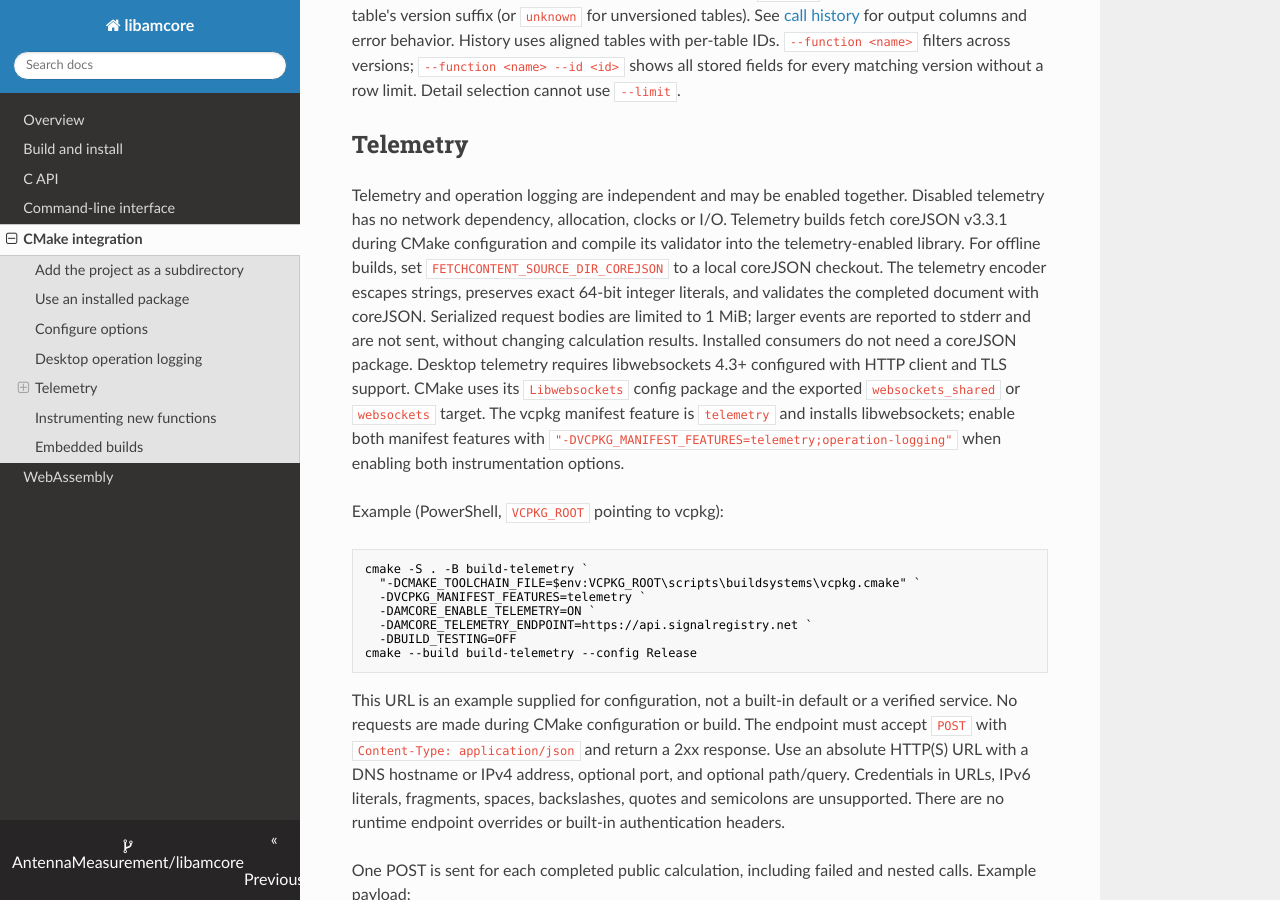
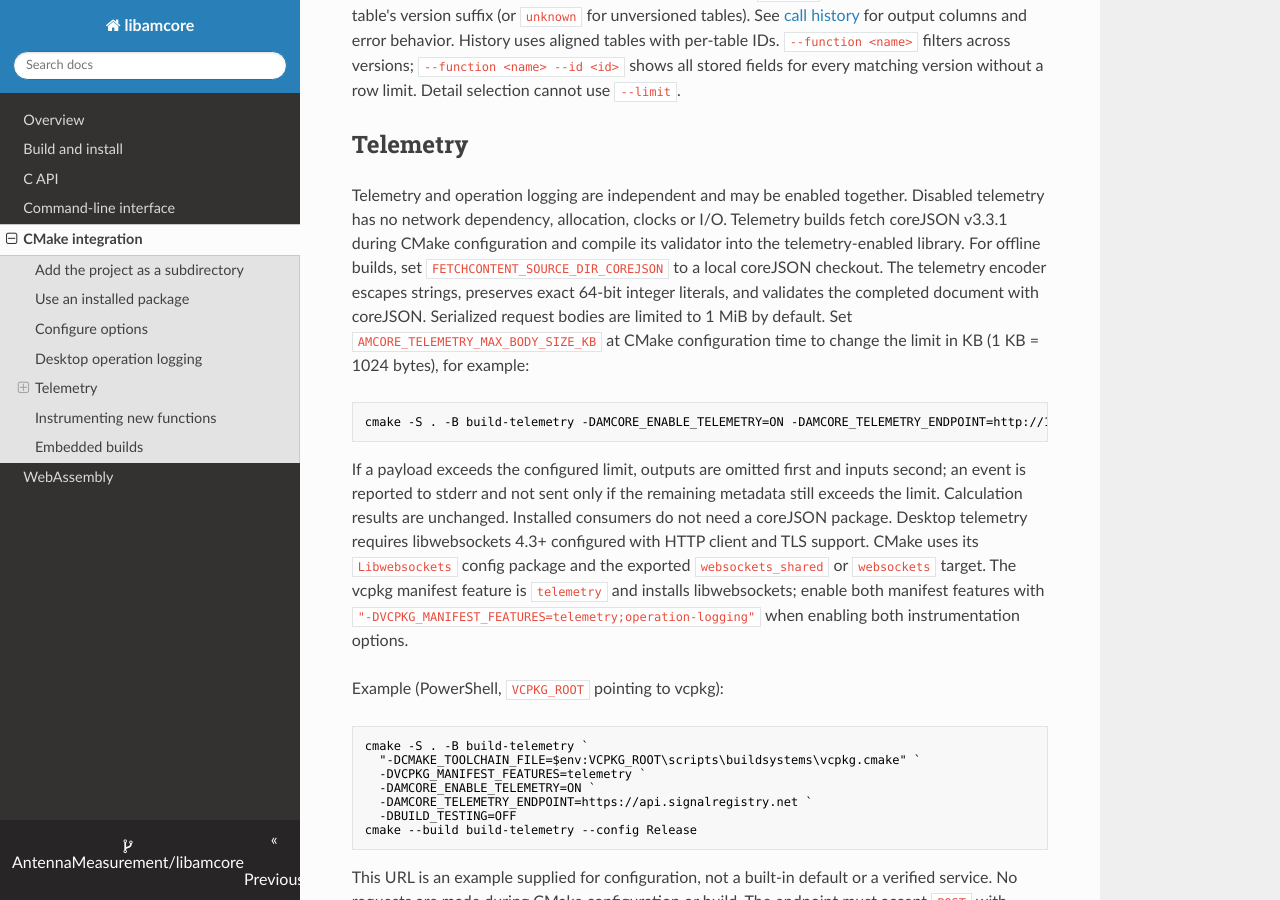
Before and after one commit to AntennaMeasurement/libamcore, an MkDocs documentation site: the page built from docs/public/cmake-integration.md, in a window 1280 px wide and 900 px high, scrolled down 2571 px. Built offline with MkDocs 1.6.1, drawn with Linux system fonts in a browser that asks for light colours; nearby versions of some CDN libraries.

Commit message:
feat: enhance telemetry payload handling with configurable size and trimming logic

````diff
--- a/docs/public/cmake-integration.md
+++ b/docs/public/cmake-integration.md
@@ -136,8 +136,17 @@ its validator into the telemetry-enabled library. For offline builds, set
 `FETCHCONTENT_SOURCE_DIR_COREJSON` to a local coreJSON checkout. The telemetry
 encoder escapes strings, preserves exact 64-bit integer literals, and validates
 the completed document with coreJSON. Serialized request bodies are limited to
-1 MiB; larger events are reported to stderr and are not sent, without changing
-calculation results. Installed consumers do not need a coreJSON package.
+1 MiB by default. Set `AMCORE_TELEMETRY_MAX_BODY_SIZE_KB` at CMake
+configuration time to change the limit in KB (1 KB = 1024 bytes), for example:
+
+```sh
+cmake -S . -B build-telemetry -DAMCORE_ENABLE_TELEMETRY=ON -DAMCORE_TELEMETRY_ENDPOINT=http://127.0.0.1:18765/events -DAMCORE_TELEMETRY_MAX_BODY_SIZE_KB=512
+```
+
+If a payload exceeds the configured limit, outputs are omitted first and inputs
+second; an event is reported to stderr and not sent only if the remaining
+metadata still exceeds the limit. Calculation results are unchanged. Installed
+consumers do not need a coreJSON package.
 Desktop telemetry requires libwebsockets 4.3+ configured with HTTP client and
 TLS support. CMake uses its `Libwebsockets` config package and the exported
 `websockets_shared` or `websockets` target. The vcpkg manifest feature is
````
Also changed, not shown: CHANGELOG.md (+2 -0 lines), CMakeLists.txt (+16 -1 lines), README.md (+4 -2 lines), docs/public/LLM_CONTEXT.md (+6 -2 lines), docs/public/getting-started.md (+2 -1 lines), docs/public/webassembly.md (+3 -1 lines), .github/skills/amcore-development/SKILL.md, 3 other files.
